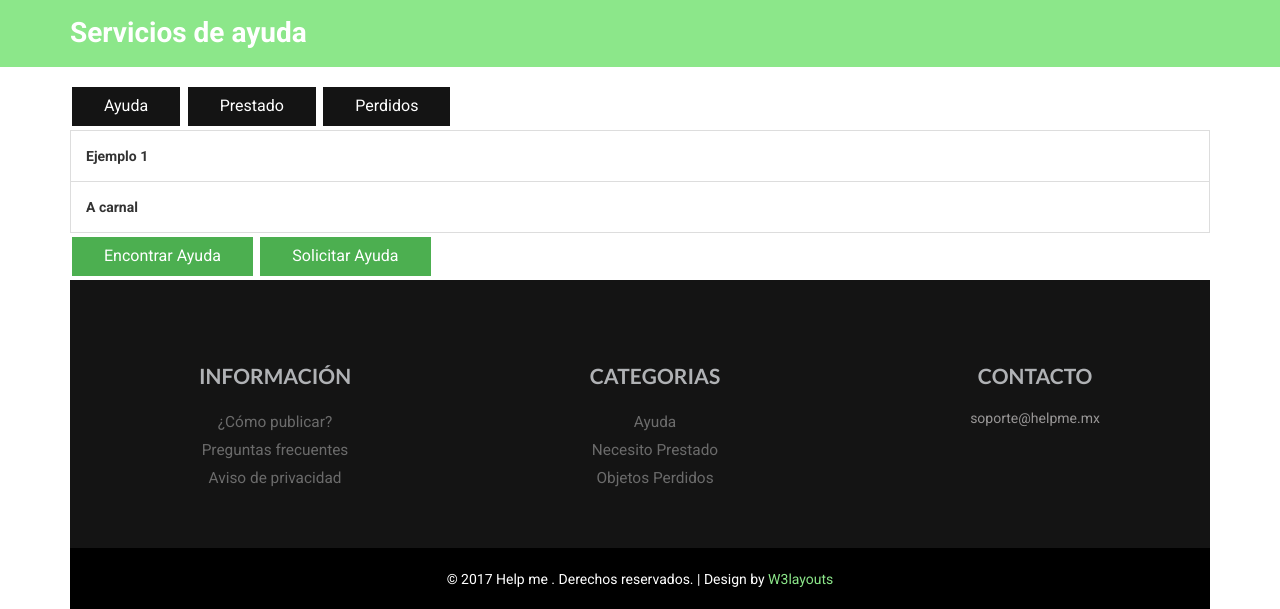
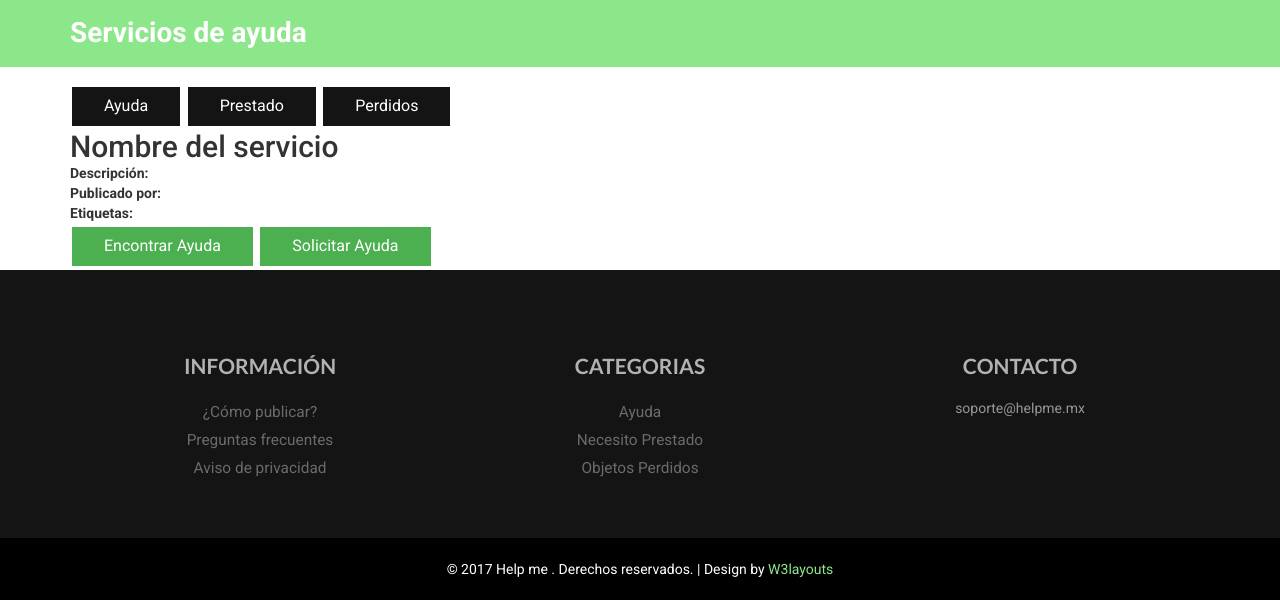
Before and after one commit to AliGhahraei/help-me, a Django app: template users/templates/users/services.html in a window 1280 px wide. Shown: the part 158-767 px from the top of the page. Run offline with Django 3.2, Linux system fonts and the light colour scheme; the template is opened without the code that fills it, so the values that code supplies are empty; some libraries are stand-ins or nearby versions.

Commit message:
Services update

```diff
--- a/users/templates/users/services.html
+++ b/users/templates/users/services.html
@@ -23,20 +23,22 @@
 	<div class="container">
 
 	<div class="row">
+	<div class="col-md-4 col-sm-6">
+	<h2>Nombre del servicio</h2>
+	<b>Descripción: </b><br>
+	<b>Publicado por: </b><br>
+	<b>Etiquetas: </b><br>
+	</div>
+
+	</div>
+	<div class="row">
 	<div class="col-md-12">
-	<table>
-	<tr>
-		<th>Ejemplo 1</th>
-	</tr>
-	<tr>
-		<th>A carnal</th>
-	</tr>
-	</table>
 	<form acction ="#" method="POST">
 	<input type="submit"  class="boton" value="Encontrar Ayuda">
 	<input type="submit" class="boton" value="Solicitar Ayuda">
 	</form>
 	</div>
+	</div>
 
 	</div>
 {% endblock %}
```
